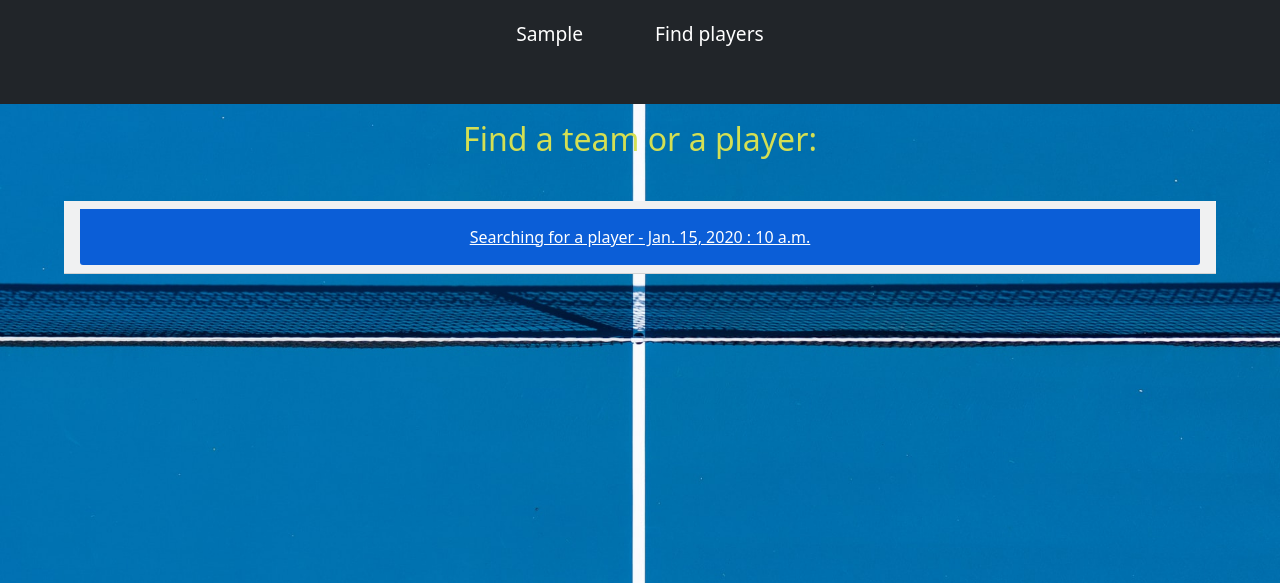
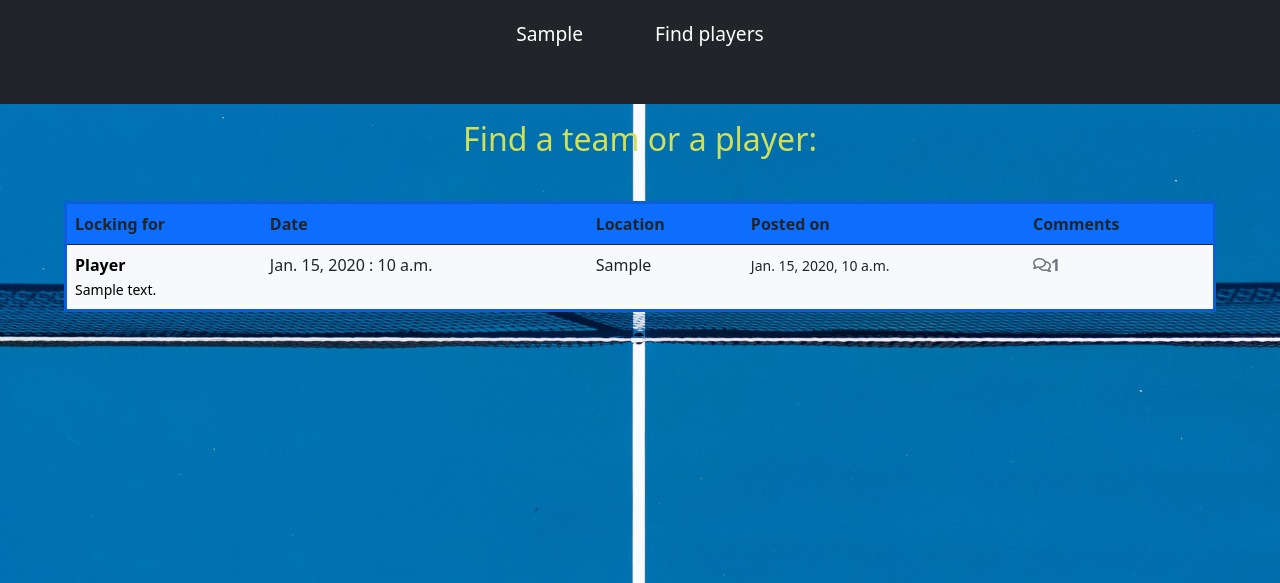
Before and after one commit to Monika-81/padel-pals, a Django app: page /post/play_events in a window 1280 px wide. Shown: the part 350-933 px from the top of the page. Run offline with Django 3.2, Linux system fonts and the light colour scheme; tables that the repository leaves empty hold one stand-in row (values such as "Sample post").

Commit message:
Design adjustment in play-list template.

```diff
--- a/forums/models.py
+++ b/forums/models.py
@@ -73,8 +73,8 @@ class Contact(models.Model):
 class Play(models.Model):
     # model for finding player/team setup
     SETUP_CHOICES = [
-        ('Searching for a player', 'Player'),
-        ('Searching for a team', 'Team'),
+        ('Player', 'Player'),
+        ('Team', 'Team'),
     ]
 
     generator = models.ForeignKey(User, on_delete=models.CASCADE, related_name="play_posts")
--- a/forums/views.py
+++ b/forums/views.py
@@ -285,7 +285,7 @@ class AddPlay(View):
     def post(self, request):
         play_form = PlayForm(request.POST)
 
-        if play_form.is_valid():
+        if play_form.is_valid:
             play = play_form.save(commit=False)
             play.generator = request.user
             play.slug = get_random_string(8, 'abcdefghi')
--- a/static/css/style.css
+++ b/static/css/style.css
@@ -60,22 +60,7 @@ h2 {
   border: #0b5ed7 solid 3px;
 }
 
-.accordion-button {
-  background-color: #0b5ed7;
-}
-
-.accordion-button:focus {
-  background-color: #d4df53;
-  border-color: white;
-  box-shadow: none;
-  color: black;
-}
-
-.accordion-button:not(.collapsed) {
-  background-color: #d4df53;
-}
-
-.recent-card, .topic-card .comment-card {
+.recent-card, .topic-card, .table {
   width: 90vw;
   margin-top: 10px;
   border: #0b5ed7 solid 3px;
@@ -89,7 +74,7 @@ h2 {
   color: black;
 }
 
-.card a {
+.card a, .table a {
   color: black;
   text-decoration: none;
 }
@@ -139,7 +124,7 @@ h2 {
 /* ----------------------------------------Media queries */
 
 @media screen and (min-width: 1800px) {
-    .recent-card, .topic-card {
+    .recent-card, .topic-card, .table {
     width: 50vw;
     margin-top: 10px;
   }
--- a/templates/base.html
+++ b/templates/base.html
@@ -108,14 +108,14 @@
             </div>
             {% endblock %}
             <!--Code from Code Institute's 'I Think Therefore I Blog' project-->
-            <div class="container">
+            <div class="container message-container">
                 {% for message in messages %}
                 <div class="row">
                     <div class="col-md-8 offset-md-2">
                         <div class="alert-{{message.tags}} alert-dismissible fade show d-flex flex-row justify-content-center" id="msg" role="alert">
                             {{message|safe}}
                             <button type="button" class="close" data-dismiss="alert" aria-label="Close">
-                            <span aria-hidden="true"></span>
+                                <span aria-hidden="true"></span>
                             </button>
                         </div>
                     </div>
--- a/templates/play_list.html
+++ b/templates/play_list.html
@@ -3,36 +3,32 @@
 
 <div class="container-fluid recent-posts">
     <h2>Find a team or a player:</h2>
-    {% for post in play_list %}
-    <div class="d-flex flex-row flex-wrap justify-content-center accordion accordion-flush" id="accordion">
-        <div class="card recent-card text-center bg-light accordion-item">
-            <div class="card-header">
-                <h5 class="accordion-header" id="heading-{{post.slug}}">
-                    <button class="btn btn-link accordion-button collapsed d-block text-center text-white" type="button" data-bs-toggle="collapse" data-bs-target="#{{post.slug}}" aria-expanded="true" aria-controls="{{post.slug}}">
-                        {{ post.setup }} - {{ post.date }} : {{ post.time }}
-                    </button>
-                </h5>
-            </div>
-            <div class="accordion-collapse collapse" id="{{post.slug}}" aria-labelledby="heading-{{post.slug}}" data-parent="#accordion">
-                <div class="accordion-body">
-                    <div class="card-body bg-custom">
-                        <p class="card-text">Location: {{ post.location }}</p>
-                        <p class="card-text">{{ post.description }}</p>
-                        <button type="button" class="btn btn-primary btn-add">
-                            <a href="{% url 'play_display' post.slug %}">Comment</a>
-                        </button>
-                        <p class="card-text"><small>Posted:
-                            {{ post.created_date }} by: {{ post.generator }}</small>
-                        </p>
-                        <div class="d-flex flex-column justify-content-center">
-                            <strong class="text-secondary"><i class="far fa-comments"></i>{{post.play_list_comments.count}}</strong>
-                        </div>
-                    </div>
-                </div>
-            </div>
-        </div>
+    <div class="d-flex flex-row flex-wrap justify-content-center">
+        <table class="table bg-light">
+            <thead class="bg-primary">
+            <tr>
+                <th scope="col">Locking for</th>
+                <th scope="col">Date</th>
+                <th scope="col">Location</th>
+                <th scope="col">Posted on</th>
+                <th scope="col">Comments</th>
+            </tr>
+            </thead>
+            {% for post in play_list %}
+            <tbody>
+            <tr>
+                <td><a href="{% url 'play_display' post.slug %}"><strong>{{ post.setup }}</strong><br><small>{{post.description}}</small></a></th>
+                <td>{{ post.date }} : {{ post.time }}</td>
+                <td>{{ post.location }}</td>
+                <td><small>{{ post.created_date }}</small>
+                </td>
+                <td><strong class="text-secondary"><i class="far fa-comments">
+                    </i>{{post.play_list_comments.count}}</strong>
+            </tr>
+            </tbody>
+            {% endfor %}
+        </table>
     </div>
-    {% endfor %}
 </div>
 
 {% endblock %}
--- a/templates/thread.html
+++ b/templates/thread.html
@@ -82,13 +82,13 @@
                     {% endif %}
                     <span class="text-secondary">{{ post.number_of_likes }} </span>
                 </strong>
-        </div>
+            </div>
         </div>
     </div>
 </div>
 <div class="container-fluid recent-posts">
     <div class="d-flex flex-row flex-wrap justify-content-center">
-        <div class="col-md-4 card border-primary mb-4  mt-3 text-center bg-light">
+        <div class="col-md-4 card mb-4  mt-3 text-center bg-light">
             <h3>Comments:</h3>
             <div class="card-body">
                 {% for comment in comments %}
```
Also changed, not shown: templates/play_display.html (+5 -7 lines).
